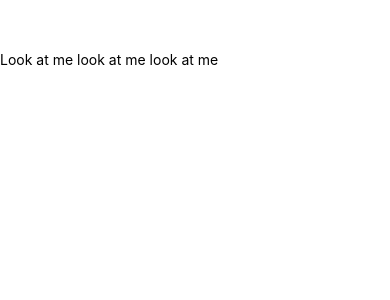
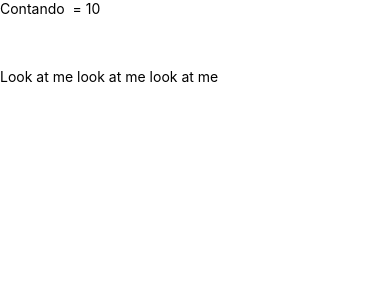
Before and after one commit to barucAlmaguer/react-helloWorld, a React Native app: screen / in a window 390 px wide. Shown: the top 300 px of the page. Built offline with nearby package versions, Linux system fonts and the light colour scheme.

Commit message:
added counter component

```diff
--- a/App.js
+++ b/App.js
@@ -22,10 +22,28 @@ class Blink extends Component {
   }
 }
 
+class Counter extends Component {
+  constructor(props){
+    super(props);
+    this.state = {counter: 0}
+    setInterval(()=>{
+      this.setState(previousState => {
+        return { counter: (previousState.counter + 1)}
+      });
+    }, 500);
+  }
+
+  render(){
+    return (<Text>{this.props.text} = {this.state.counter}</Text>
+    );
+  }
+}
+
 export default class BlinkApp extends Component {
   render() {
     return (
-      <View>
+      <View margin={20}>
+        <Counter text='Contando '/>
         <Blink interval={1000} text='I love to blink' />
         <Blink interval={1500} text='Yes blinking is so great' />
         <Blink interval={1750} text='Why did they ever take this out of HTML' />
```
